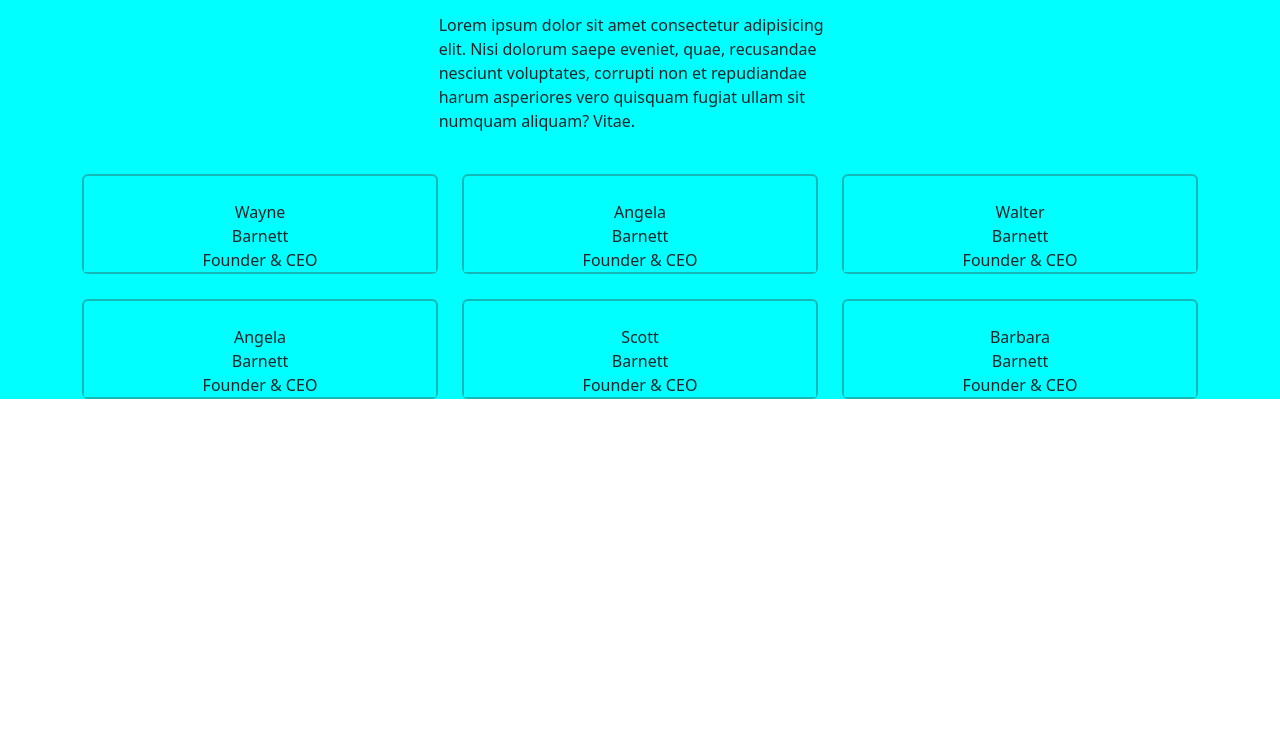
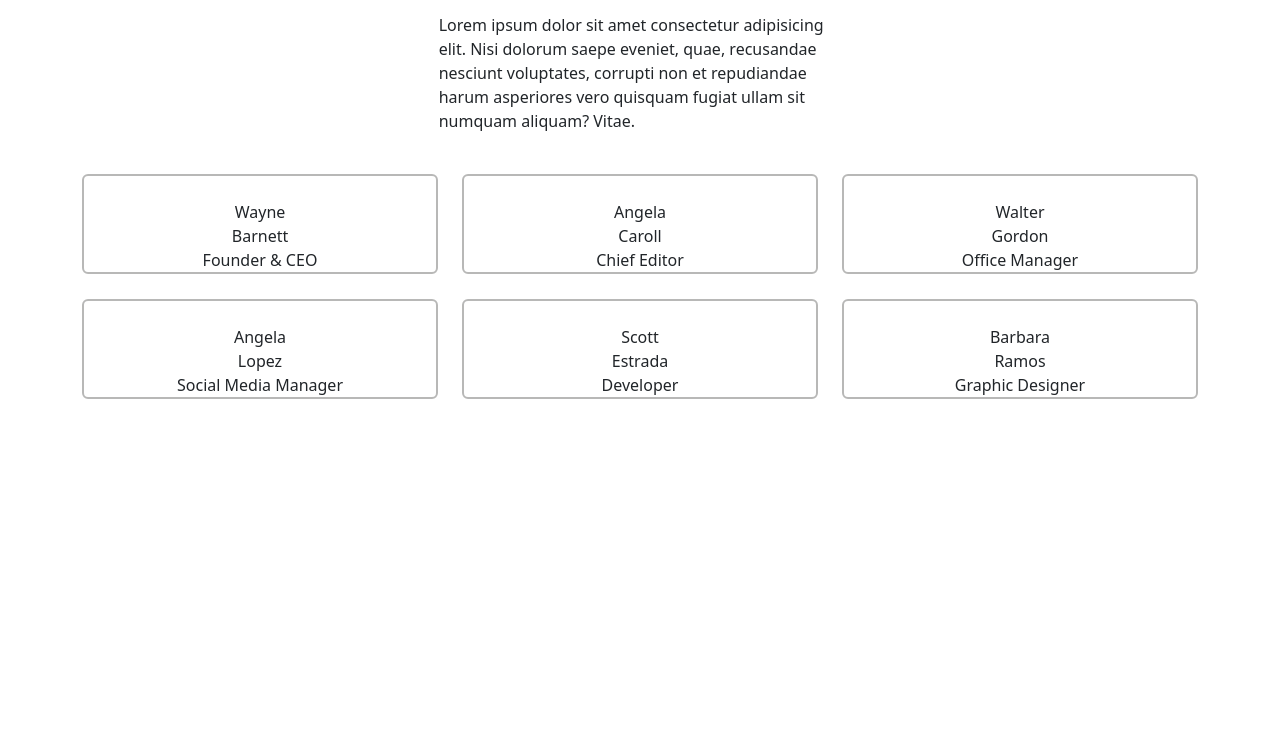
Before and after one commit to LucaPiantadosi27/js-our-team, a plain HTML site: page index.html in a window 1280 px wide. Shown: the part 67-800 px from the top of the page. Drawn offline with nearby package versions, Linux system fonts and the light colour scheme.

Commit message:
stile cards

```diff
--- a/myscript.js
+++ b/myscript.js
@@ -22,32 +22,32 @@ let peapole = [
     },
     {
         nome: 'Angela  ',
-        cognome: 'Barnett',
-        ruolo: 'Founder & CEO',
+        cognome: 'Caroll',
+        ruolo: 'Chief Editor',
         foto:''
     },
     {
         nome: 'Walter',
-        cognome: 'Barnett',
-        ruolo: 'Founder & CEO',
+        cognome: 'Gordon',
+        ruolo: 'Office Manager',
         foto:''
     },
     {
         nome: 'Angela',
-        cognome: 'Barnett',
-        ruolo: 'Founder & CEO',
+        cognome: 'Lopez',
+        ruolo: 'Social Media Manager',
         foto:''
     },
     {
         nome: 'Scott',
-        cognome: 'Barnett',
-        ruolo: 'Founder & CEO',
+        cognome: 'Estrada',
+        ruolo: 'Developer',
         foto:''
     },
     {
         nome: 'Barbara',
-        cognome: 'Barnett',
-        ruolo: 'Founder & CEO',
+        cognome: 'Ramos',
+        ruolo: 'Graphic Designer',
         foto:''
     },
 ]
--- a/style.css
+++ b/style.css
@@ -1,9 +1,15 @@
-div{
+/* div{
   background-color: aqua;
-}
+} */
+
 .card-people {
   /* border: solid red; */
   text-align: center;
   margin-top: 25px;
   border: 2px solid rgba(56, 56, 55, 0.356);
  }
+
+ .card-people:hover {
+  scale: 1.1;
+  cursor:pointer;
+}
```
Also changed, not shown: index.html (+0 -1 lines).
